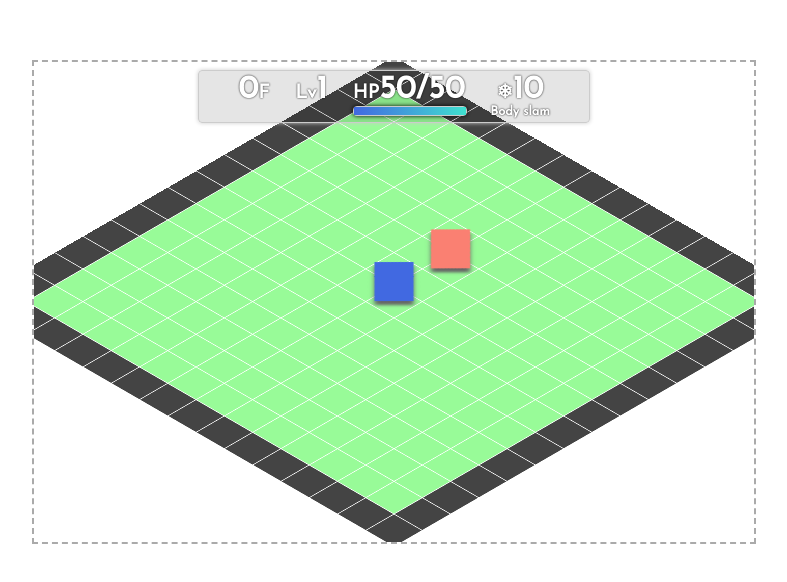
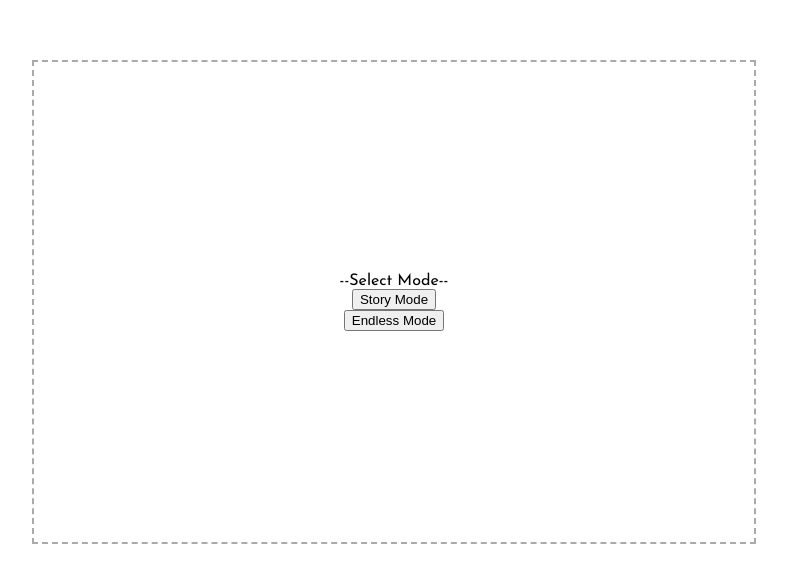
Before and after one commit to honmanyau/muup-story, a React (Create React App) app: page / in a window 1280 px wide. Shown: the top 582 px of the page, without its empty margins (246-1033 px from the left). Built offline with nearby package versions, Linux system fonts and the light colour scheme.

Commit message:
Implemented start screen.

```diff
--- a/src/GameController.css
+++ b/src/GameController.css
@@ -1,10 +1,10 @@
-.GameController-gameContainer {
+.GameController-mainContainer {
   display: grid;
   grid-template-rows: 60px auto 1fr;
   grid-template-columns: 1fr 100px auto 100px 1fr;
 }
 
-.GameController-levelWrapper {
+.GameController-gameWrapper {
   grid-area: 2 / 3;
   position: relative;
   display: inline-flex;
@@ -19,7 +19,7 @@
 
 .GameController-infoPanel {
   z-index: 10;
-  width: 24rem;
+  width: 26rem;
   margin-top: 0.5rem;
   padding: 0.2rem;
   border: 1px solid #CCC;
@@ -31,7 +31,7 @@
 .GameController-infoPanelLabel {
   vertical-align: top;
   display: inline-block;
-  margin: 0 0.8rem;
+  margin: 0 0.6rem;
   font-size: 2em;
   font-weight: 900;
   color: white;
--- a/src/GameController.js
+++ b/src/GameController.js
@@ -1,12 +1,13 @@
 import React, {Component} from 'react';
-import './GameController.css'
-import DialogueBox from './DialogueBox'
-import TestPanel from './TestPanel.js'
-import InfoPanel from './InfoPanel.js'
-// import Map from './Map.js'
-import PMap from './PMap.js'
-import * as logic from './logic.js'
-import * as assets from './assets.js'
+import './GameController.css';
+import StartScreen from './StartScreen';
+import DialogueBox from './DialogueBox';
+import TestPanel from './TestPanel.js';
+import InfoPanel from './InfoPanel.js';
+// import Map from './Map.js';
+import PMap from './PMap.js';
+import * as logic from './logic.js';
+import * as assets from './assets.js';
 
 const initialPlayer = {
   id: "player",
@@ -34,7 +35,12 @@ class GameController extends React.Component {
   constructor(props) {
     super(props);
 
+    this.tileSize = 40;
+    this.levelWrapperY = 12;
+    this.levelWrapperX = 18;
+
     this.state = {
+      showStartScreen: true,
       map: [],
       floor: 0,
       player: initialPlayer,
@@ -42,6 +48,7 @@ class GameController extends React.Component {
       dialogue: initialDialogue
     };
 
+    this.handleStartScreenInput = this.handleStartScreenInput.bind(this);
     this.generateNewlevel = this.generateNewlevel.bind(this);
     this.handleUserInput = this.handleUserInput.bind(this);
   }
@@ -55,7 +62,24 @@ class GameController extends React.Component {
   }
 
   componentDidMount() {
-    this.generateNewlevel(this.state.floor);
+    //this.generateNewlevel(this.state.floor);
+  }
+
+  handleStartScreenInput(mode) {
+    switch(mode) {
+      case "story":
+        this.setState({
+          showStartScreen: false,
+        });
+
+        this.generateNewlevel(this.state.floor);
+
+        break;
+      case "endless":
+        break;
+      default:
+        break;
+    }
   }
 
   generateNewlevel(floor) {
@@ -67,11 +91,6 @@ class GameController extends React.Component {
       inDialogue: this.state.inDialogue
     };
     let dialogue = JSON.parse(JSON.stringify(this.state.dialogue));
-
-    this.tileSize = 40;
-    this.levelWrapperSize = 12;
-    this.levelWrapperY = 12;
-    this.levelWrapperX = 18;
 
     this.mapSize = 30;
     this.minRoomSize = 8;
@@ -128,7 +147,11 @@ class GameController extends React.Component {
       this.generateNewlevel(nextFloor);
     }
     else if (player.hp < 1) {
-      this.generateNewlevel(0);
+      this.setState({
+        player: initialPlayer,
+        floor: 0,
+        showStartScreen: true
+      });
     }
     else {
       this.setState({
@@ -178,13 +201,25 @@ class GameController extends React.Component {
       width: this.levelWrapperX * tileSize
     }
 
+
+    let gameWrapperContent = null;
+
+    if (this.state.showStartScreen) {
+      gameWrapperContent = <StartScreen onStartScreenButtonClick={this.handleStartScreenInput} />;
+    }
+    else {
+      gameWrapperContent = [
+        <InfoPanel player={player} floor={this.state.floor} />,
+        <PMap map={this.state.map} style={pMapOffsetStyles} />,
+        <div className="GameController-fog" style={levelWrapperStyles}></div>,
+        <DialogueBox dialogue={this.state.dialogue} />
+      ];
+    }
+
     return (
-      <div className="GameController-gameContainer">
-        <div className="GameController-levelWrapper" style={levelWrapperStyles}>
-          <InfoPanel player={player} floor={this.state.floor} />
-          <PMap map={this.state.map} style={pMapOffsetStyles} />
-          <div className="GameController-fog" style={levelWrapperStyles}></div>
-          <DialogueBox dialogue={this.state.dialogue} />
+      <div className="GameController-mainContainer">
+        <div className="GameController-gameWrapper" style={levelWrapperStyles}>
+          {gameWrapperContent}
         </div>
       </div>
     );
--- a/src/InfoPanel.js
+++ b/src/InfoPanel.js
@@ -1,5 +1,5 @@
 import React, { Component } from 'react';
-import './GameController.css'
+import './GameController.css';
 
 class InfoPanel extends React.Component {
   render() {
--- /dev/null
+++ b/src/StartScreen.js
@@ -0,0 +1,39 @@
+import React, { Component } from 'react';
+import './StartScreen.css';
+
+class StartScreen extends React.Component {
+  constructor(props) {
+    super(props);
+
+    this.handleStoryModeButtonClick = this.handleStoryModeButtonClick.bind(this);
+    this.handleEndlessModeButtonClick = this.handleEndlessModeButtonClick.bind(this);
+  }
+
+  handleStoryModeButtonClick() {
+    this.props.onStartScreenButtonClick("story");
+  }
+
+  handleEndlessModeButtonClick() {
+    this.props.onStartScreenButtonClick("endless");
+  }
+
+  render() {
+    const startScreenWrapperStyles = {
+      height: "100%",
+      width: "100%",
+      display: "flex",
+      flexDirection: "column",
+      justifyContent: "center"
+    };
+
+    return(
+      <div style={startScreenWrapperStyles}>
+        <div>--Select Mode--</div>
+        <div><button type="button" onClick={this.handleStoryModeButtonClick}>Story Mode</button></div>
+        <div><button type="button" onClick={this.handleEndlessModeButtonClick}>Endless Mode</button></div>
+      </div>
+    );
+  }
+};
+
+export default StartScreen
--- a/src/logic.js
+++ b/src/logic.js
@@ -1,4 +1,4 @@
-import * as assets from './assets.js'
+import * as assets from './assets.js';
 // All parameters used in the functions here are always passed from GameController.js
 
 const initialObject = {
@@ -643,8 +643,9 @@ export function handleUserInput(key, map, floor, player, flags, dialogue) {
       // Decrease enemy HP
       enemy.hp = enemy.hp - Math.floor(player.attack * (0.85 + 0.15 * Math.random()));
 
-      // Player death is handled by GameController.js
+      // Player death is handled by GameController.js in handleUserInput()
 
+      // Handling enemy death
       if (enemy.hp < 1) {
         player.xp = player.xp + enemy.xp;
 
```
Also changed, not shown: src/StartScreen.css (added).
